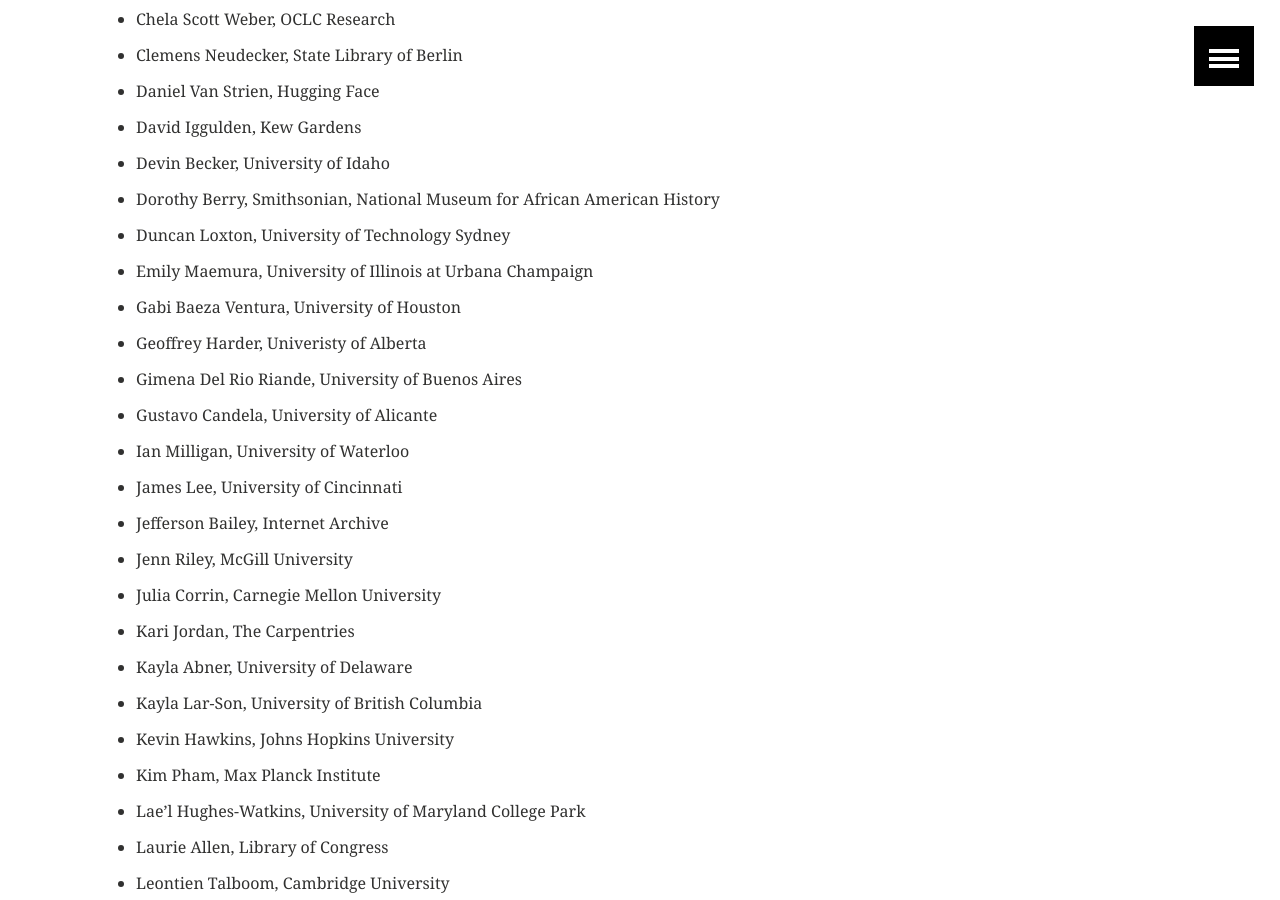
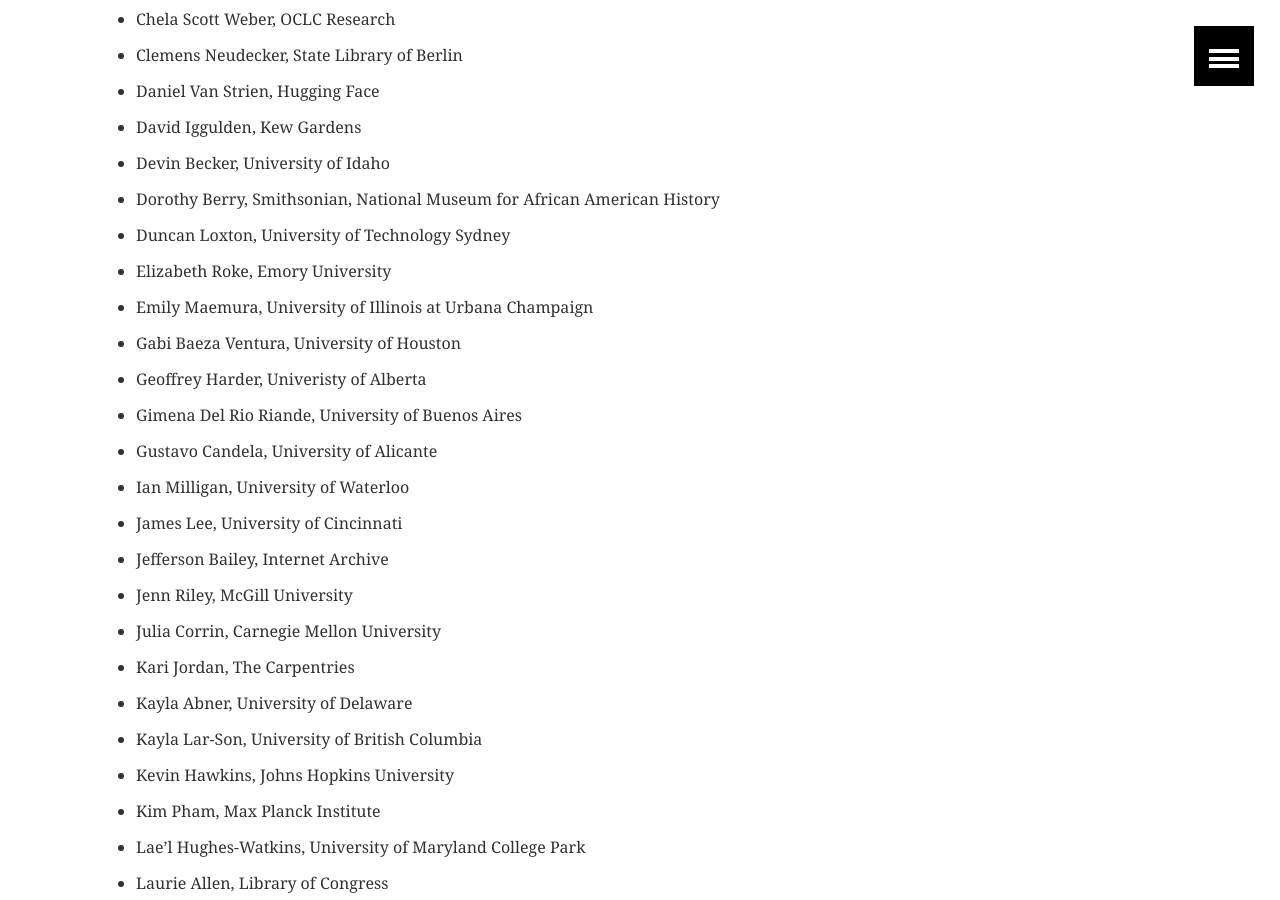
Before and after one commit to collectionsasdata/part2whole, a Jekyll site: the page built from _posts/2023-01-30-iac.markdown, in a window 1280 px wide and 900 px high, scrolled down 960 px. Built offline with Jekyll 4.4.1, drawn with Linux system fonts in a browser that asks for light colours.

Commit message:
Update 2023-01-30-iac.markdown

```diff
--- a/_posts/2023-01-30-iac.markdown
+++ b/_posts/2023-01-30-iac.markdown
@@ -27,6 +27,7 @@ We are excited to learn from the following participants at this event:
 - Devin Becker, University of Idaho
 - Dorothy Berry, Smithsonian, National Museum for African American History
 - Duncan Loxton, University of Technology Sydney
+- Elizabeth Roke, Emory University
 - Emily Maemura, University of Illinois at Urbana Champaign
 - Gabi Baeza Ventura, University of Houston
 - Geoffrey Harder, Univeristy of Alberta
```
